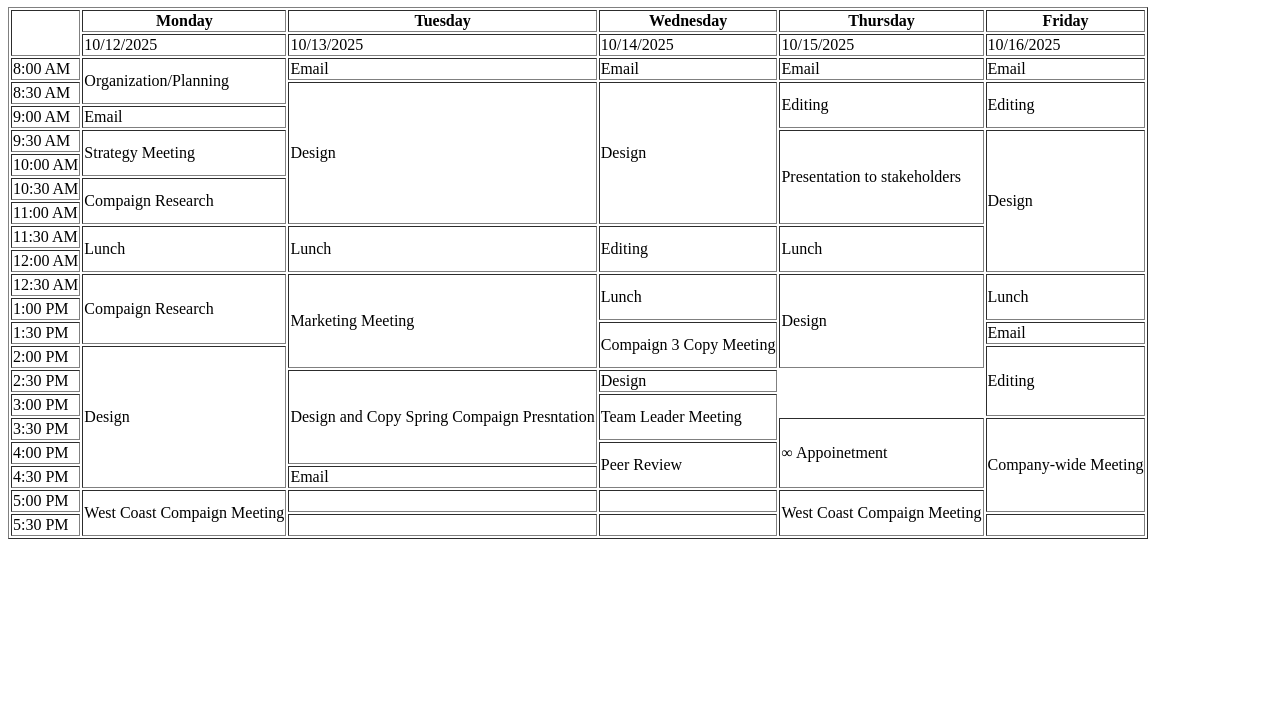
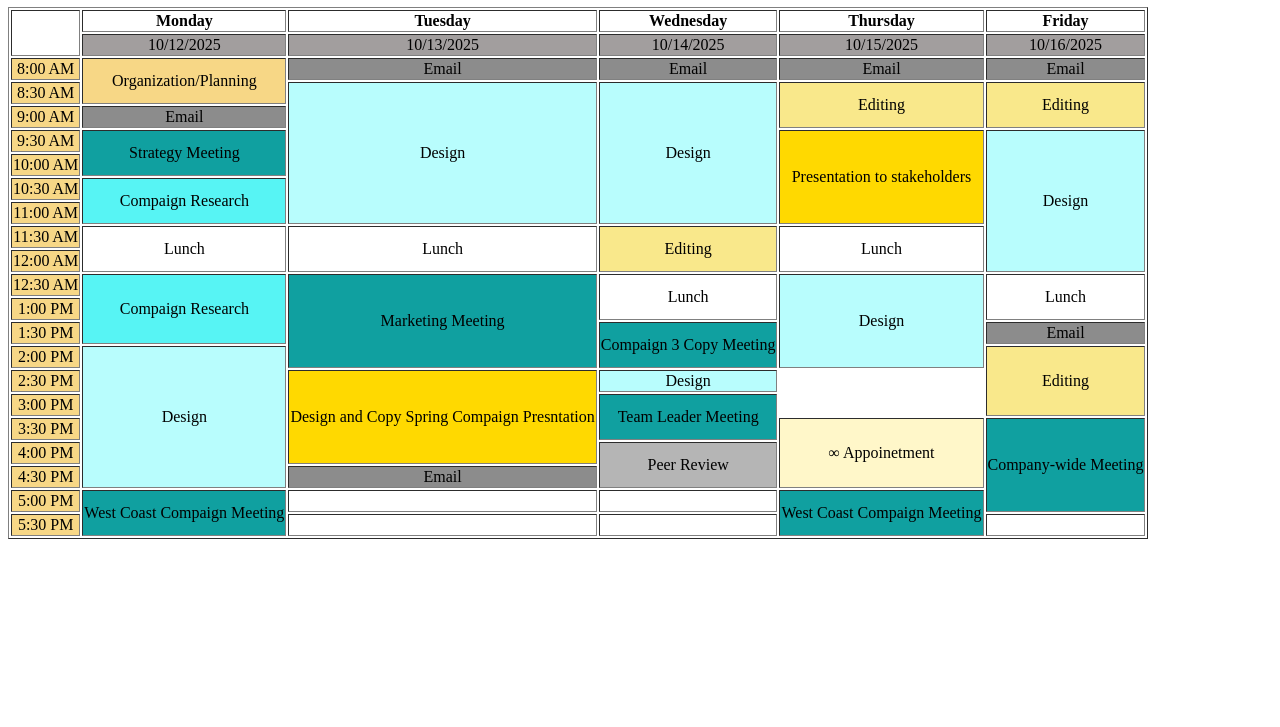
Before and after one commit to Shoaib-Khan90/Table, a plain HTML site: page index.html in a window 1280 px wide. Shown: the part 73-800 px from the top of the page. Drawn offline with Linux system fonts and the light colour scheme.

Commit message:
updated changes

```diff
--- a/index.html
+++ b/index.html
@@ -4,7 +4,7 @@
     <meta charset="UTF-8">
     <meta name="viewport" content="width=device-width, initial-scale=1.0">
     <title>Document</title>
-    <link rel="stylesheet" href="./table.css">
+    <link rel="stylesheet" href="./style.css">
 </head>
 <body>
 
```
